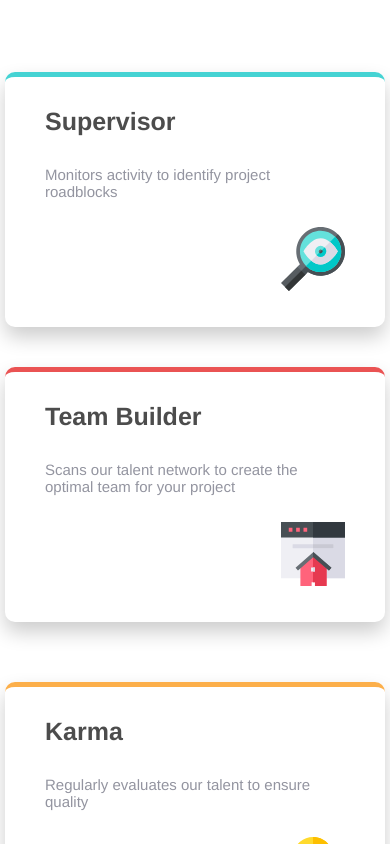
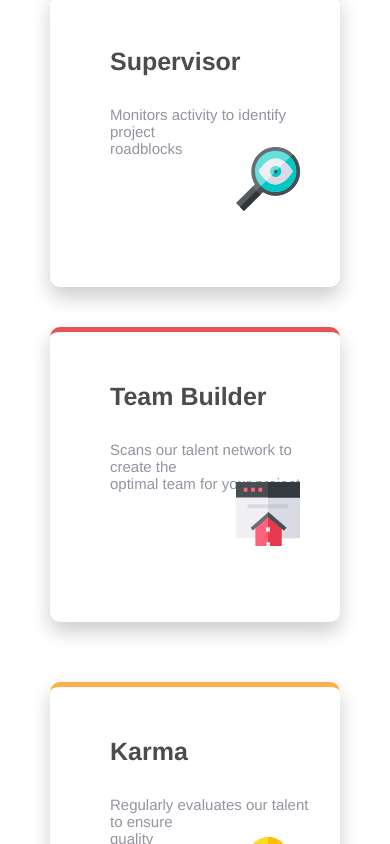
Before and after one commit to khatia1999/four-card-feature-section--, a plain HTML site: page index.html in a window 390 px wide. Drawn offline with Linux system fonts and the light colour scheme.

Commit message:
modified:   css/responsive.css

```diff
--- a/css/responsive.css
+++ b/css/responsive.css
@@ -9,7 +9,8 @@
     font-size: 56.25%;
   }
   body {
-    overflow: auto;
+    overflow-y: auto;
+    overflow-x: hidden;
   }
   .main-div {
     display: flex;
@@ -24,4 +25,13 @@
   .left {
     margin-top: 50rem;
   }
+
+  .left,
+  .first,
+  .second,
+  .right {
+    width: 25rem;
+    height: 25rem;
+    padding: 2rem 2rem;
+  }
 }
```
